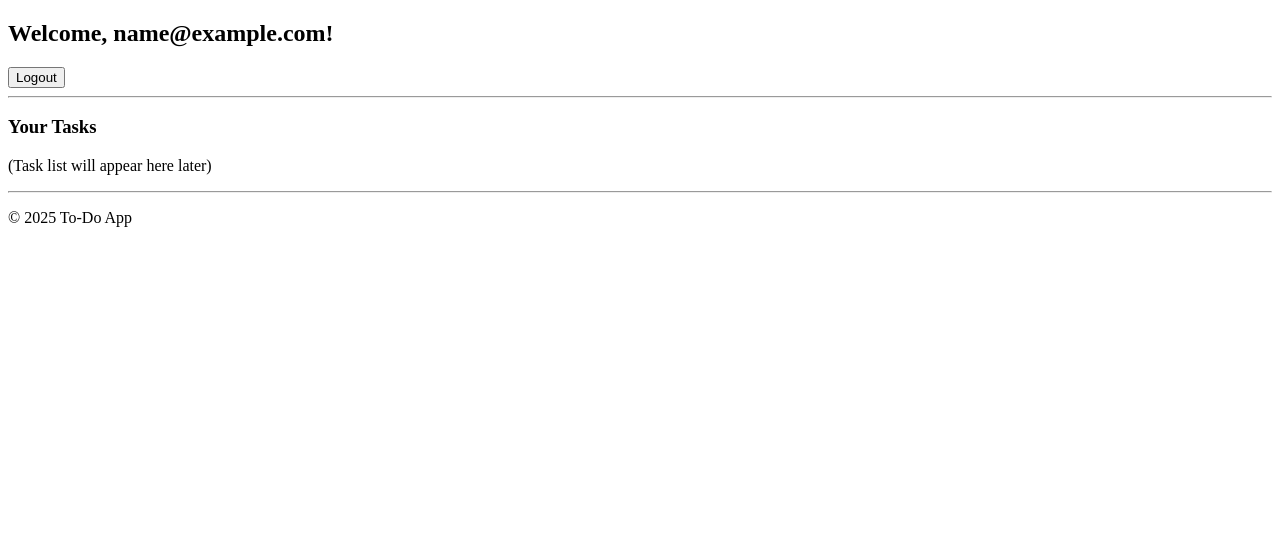
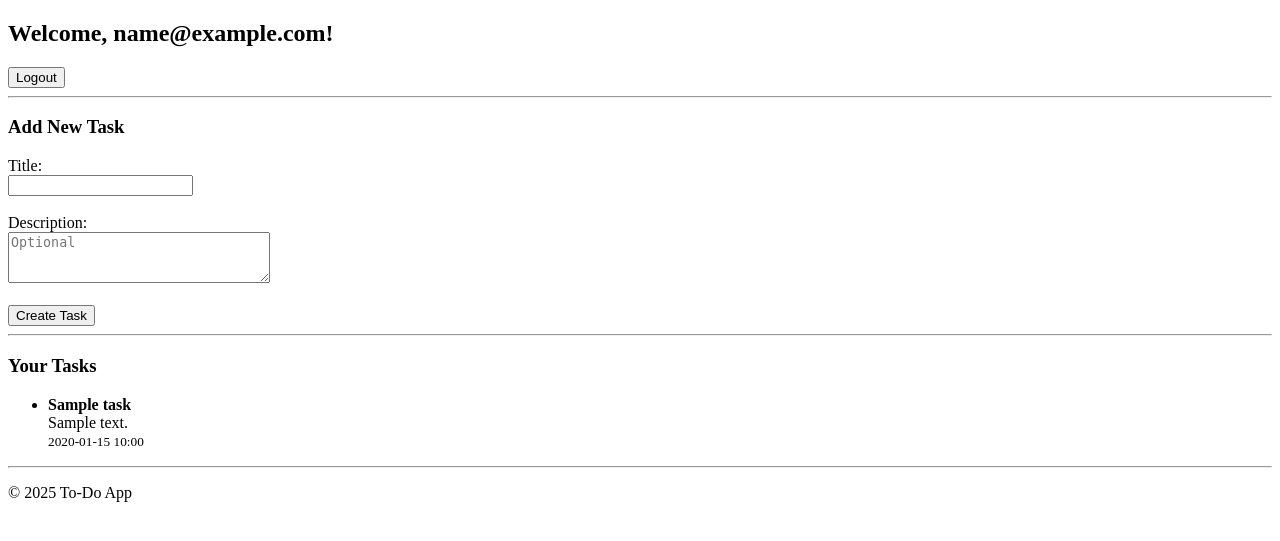
Before and after one commit to rohit03rawat/taskify, a Flask app: page /dashboard in a window 1280 px wide. Shown: the part 82-623 px from the top of the page. Run offline with Flask 3, Linux system fonts and the light colour scheme; the visitor is signed in with stand-in values (Sample User, id 1); tables that the repository leaves empty hold one stand-in row (values such as "Sample post").

Commit message:
add and show task in dashboard

```diff
--- a/app.py
+++ b/app.py
@@ -1,6 +1,6 @@
 from flask import Flask, render_template, request, redirect, url_for, session, flash
 from config import Config
-from models import db, User
+from models import db, User, Task
 
 app = Flask(__name__)
 app.config.from_object(Config)
@@ -39,7 +39,29 @@ def dashboard():
         flash("Please log in to access the dashboard.", "warning")
         return redirect("/login")
 
-    return render_template("dashboard.html", user=session["user"])
+    user = User.query.filter_by(email=session["user"]).first()
+    tasks = user.tasks
+
+    return render_template("dashboard.html", user=user.email, tasks=tasks)
+
+@app.route("/add-task", methods=["POST"])
+def add_task():
+    if "user" not in session:
+        flash("You must be logged in to add tasks.", "danger")
+        return redirect("/login")
+
+    title = request.form["title"]
+    description = request.form.get("description")  # optional field
+
+    user = User.query.filter_by(email=session["user"]).first()
+
+    new_task = Task(title=title, description=description, user=user)
+
+    db.session.add(new_task)
+    db.session.commit()
+
+    flash("Task created successfully!", "success")
+    return redirect("/dashboard")
 
 
 
--- a/templates/dashboard.html
+++ b/templates/dashboard.html
@@ -22,8 +22,35 @@
 
   <hr>
 
+  <h3>Add New Task</h3>
+  <form method="POST" action="/add-task">
+    <label>Title:</label><br>
+    <input type="text" name="title" required><br><br>
+
+    <label>Description:</label><br>
+    <textarea name="description" rows="3" cols="30" placeholder="Optional"></textarea><br><br>
+
+    <button type="submit">Create Task</button>
+  </form>
+
+  <hr>
+
+
   <!-- 📋 Tasks Placeholder -->
   <h3>Your Tasks</h3>
-  <p>(Task list will appear here later)</p>
+
+  {% if tasks %}
+    <ul>
+      {% for task in tasks %}
+        <li>
+          <strong>{{ task.title }}</strong><br>
+          {{ task.description }}<br>
+          <small>{{ task.created_at.strftime('%Y-%m-%d %H:%M') }}</small>
+        </li>
+      {% endfor %}
+    </ul>
+  {% else %}
+    <p>No tasks yet.</p>
+  {% endif %}
 
 {% endblock %}
```
Also changed, not shown: models.py (+12 -0 lines).
